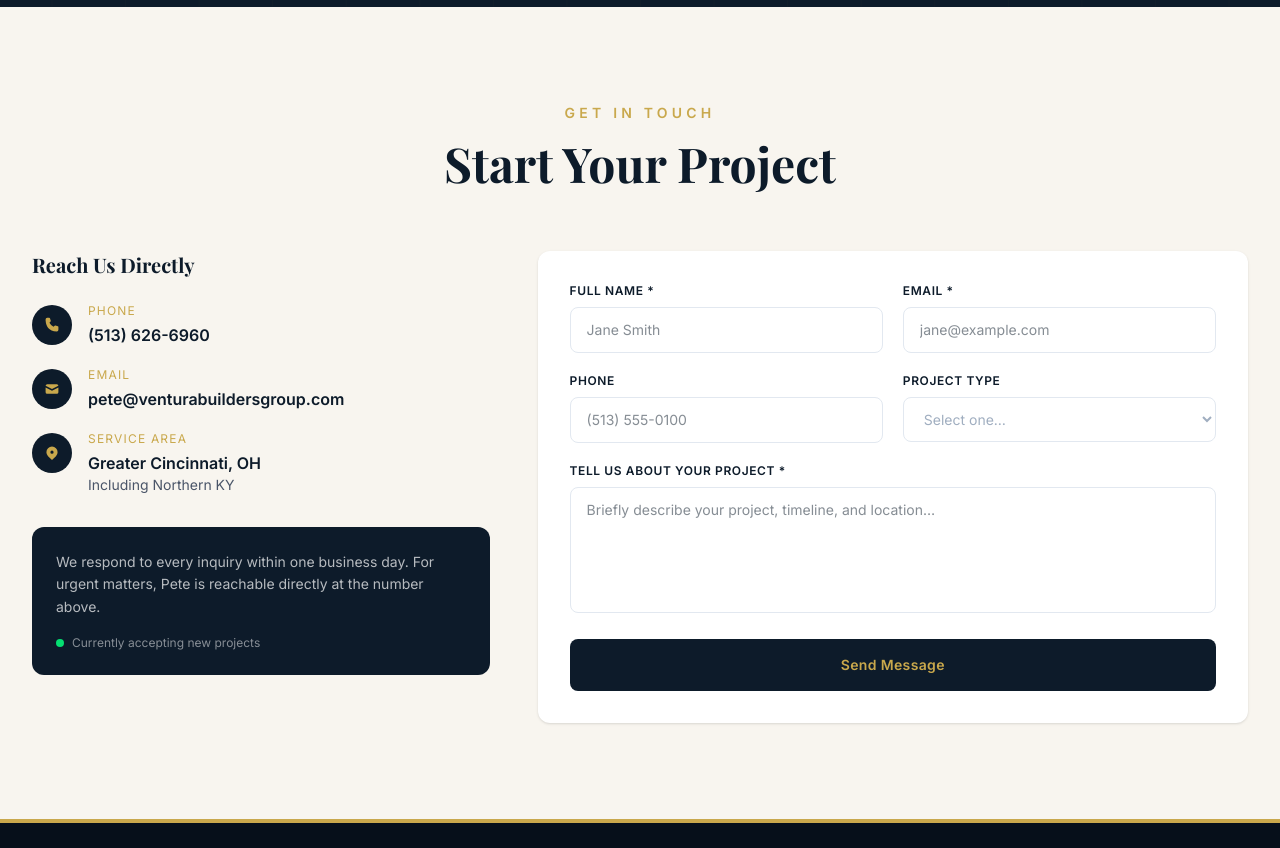
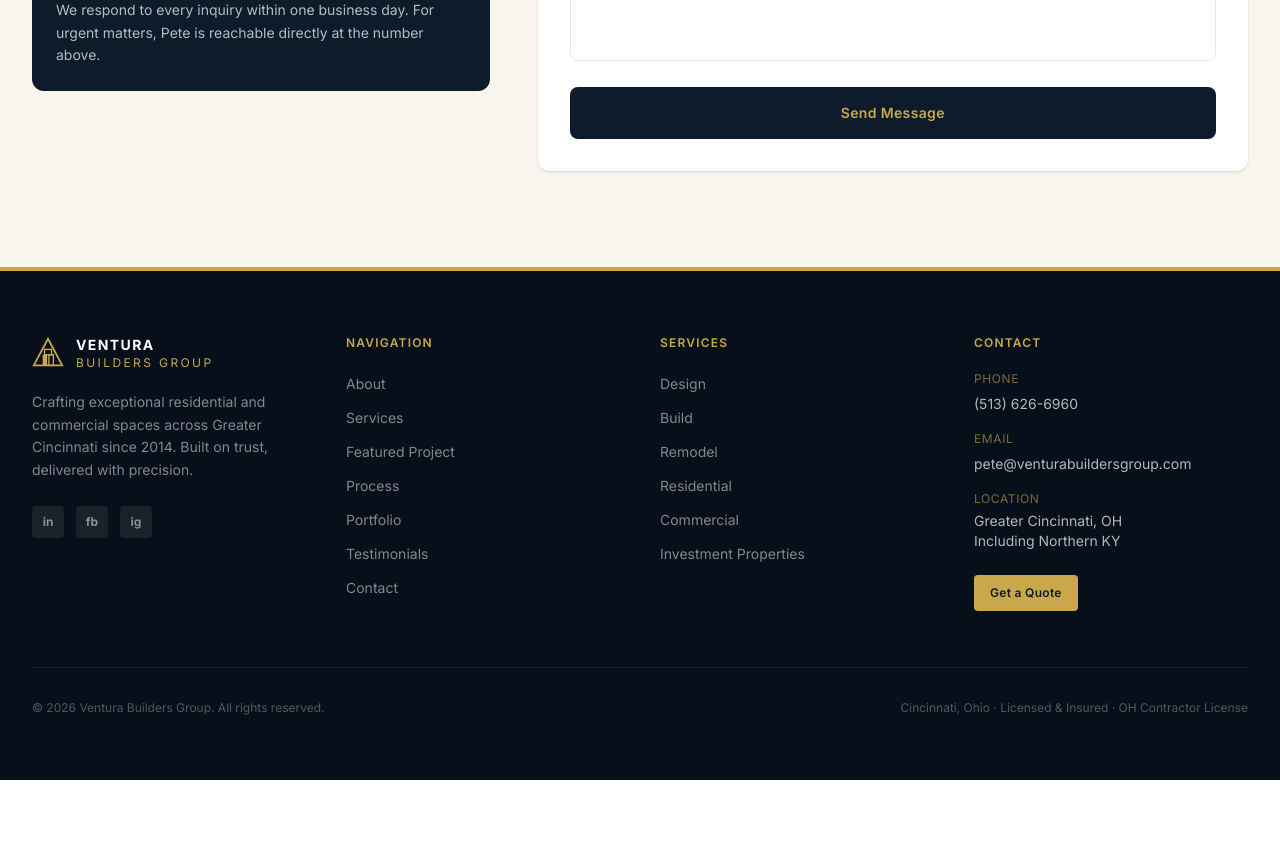
Before and after one commit to devrize7/ventura-site, a Next.js app: page / in a window 1280 px wide. Shown: the part 7300-8148 px from the top of the page. After the commit the page ends 8080 px from the top, so only its background shows below. Built offline with nearby package versions, Linux system fonts and the light colour scheme; a web font is replaced by a local one.

Commit message:
Remove CTA banner, rename contact heading to Contact Us, remove accepting new projects

```diff
--- a/src/app/page.tsx
+++ b/src/app/page.tsx
@@ -7,7 +7,6 @@ import FeaturedProject from "@/components/FeaturedProject";
 import Process from "@/components/Process";
 import Portfolio from "@/components/Portfolio";
 import InTheNews from "@/components/InTheNews";
-import CTABanner from "@/components/CTABanner";
 import Contact from "@/components/Contact";
 import Footer from "@/components/Footer";
 
@@ -24,7 +23,6 @@ export default function Home() {
         <Process />
         <Portfolio />
         <InTheNews />
-        <CTABanner />
         <Contact />
       </main>
       <Footer />
--- a/src/components/Contact.tsx
+++ b/src/components/Contact.tsx
@@ -34,7 +34,7 @@ export default function Contact() {
               className="text-4xl sm:text-5xl font-bold"
               style={{ fontFamily: "var(--font-playfair)", color: "#0d1b2a" }}
             >
-              Start Your Project
+              Contact Us
             </h2>
           </div>
         </FadeIn>
@@ -117,12 +117,6 @@ export default function Contact() {
                   We respond to every inquiry within one business day. For urgent
                   matters, Pete is reachable directly at the number above.
                 </p>
-                <div className="mt-4 flex items-center gap-2">
-                  <div className="w-2 h-2 rounded-full bg-green-400" />
-                  <span className="text-xs text-white/50" style={{ fontFamily: "var(--font-inter)" }}>
-                    Currently accepting new projects
-                  </span>
-                </div>
               </div>
             </FadeIn>
           </div>
```
